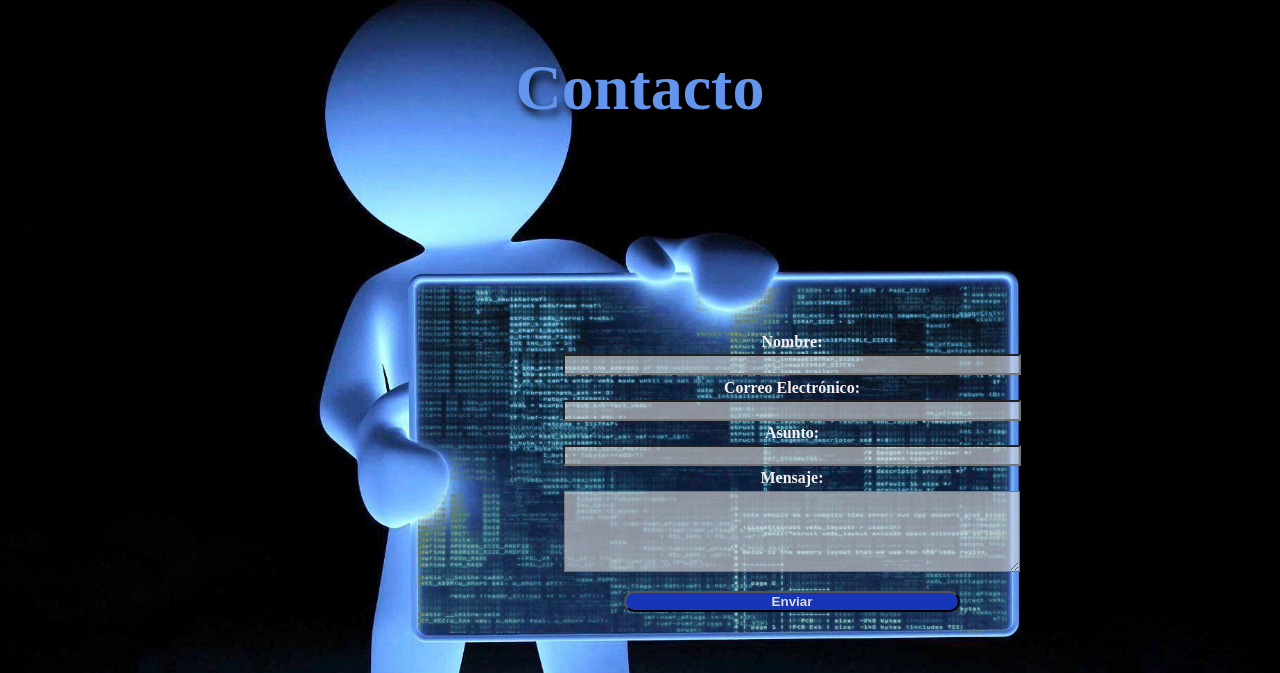
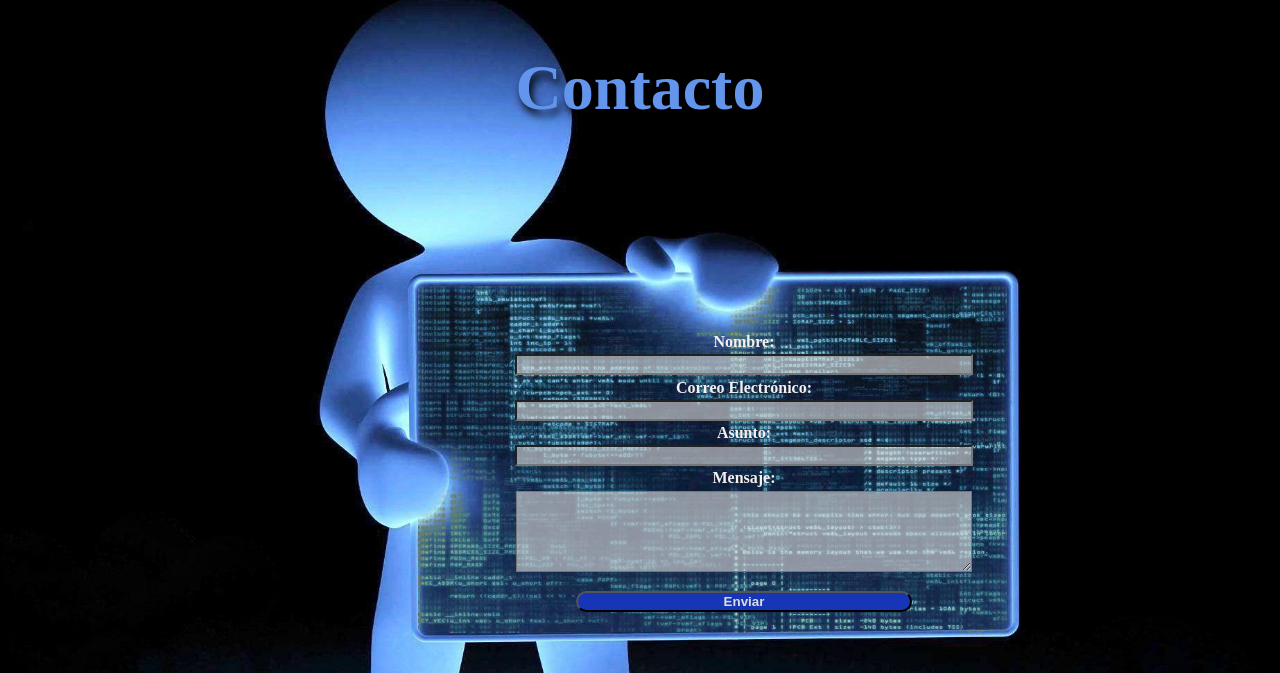
Before and after one commit to JuliaDaniR/portfolio, a plain HTML site: page index.html in a window 1280 px wide. Shown: the part 7610-8283 px from the top of the page. Drawn offline with nearby package versions, Linux system fonts and the light colour scheme; a web font is replaced by a local one.

Commit message:
ordenando vista

```diff
--- a/style.css
+++ b/style.css
@@ -368,7 +368,7 @@ body {
 .container-form {
   width: 90%;
   margin-top: 10rem;
-  margin-left: 19rem;
+  margin-left: 13rem;
   padding: 1rem;
   font-weight: bold;
 }
```
